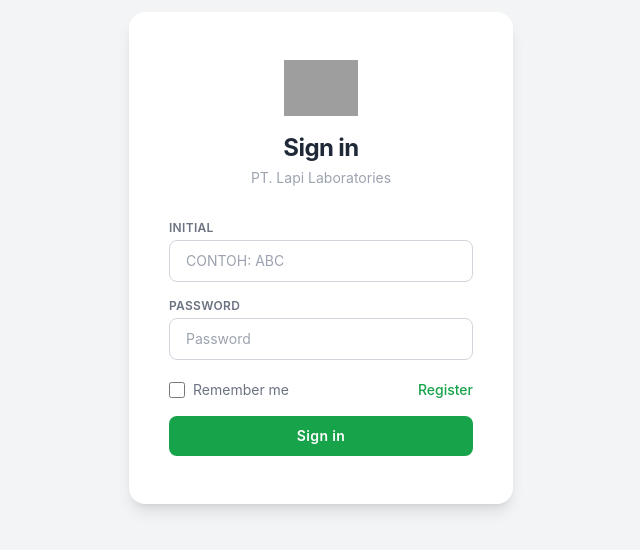
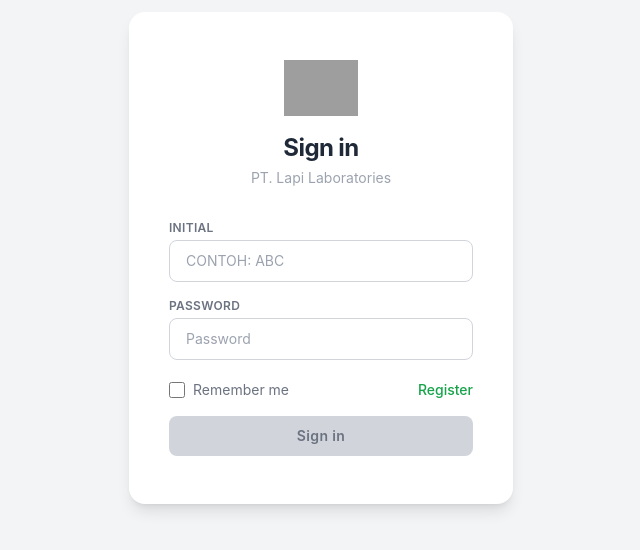
Before and after one commit to farizrivaldo98/eglapi_frontend, a React (Create React App) app: page / in a window 1280 px wide. Shown: the part 142-692 px from the top of the page, without its empty margins (319-959 px from the left). Built offline with nearby package versions, Linux system fonts and the light colour scheme; grey boxes are pictures that could not be loaded.

Commit message:
gabisa login register kalo bleum lengkap

```diff
--- a/src/pages/Login.jsx
+++ b/src/pages/Login.jsx
@@ -107,7 +107,10 @@ function Login() {
           <button
             onClick={() => addLogin()}
             type="button"
-            className="w-full mt-2 py-2.5 rounded-lg bg-green-600 hover:bg-green-500 active:bg-green-700 text-white text-sm font-semibold tracking-wide transition"
+            disabled={!username || !password}
+            className="w-full mt-2 py-2.5 rounded-lg text-sm font-semibold tracking-wide transition
+              bg-green-600 hover:bg-green-500 active:bg-green-700 text-white
+              disabled:bg-gray-300 disabled:text-gray-500 disabled:cursor-not-allowed"
           >
             Sign in
           </button>
--- a/src/pages/Register.jsx
+++ b/src/pages/Register.jsx
@@ -118,7 +118,10 @@ function Register() {
           <button
             onClick={() => addRegister()}
             type="button"
-            className="w-full mt-2 py-2.5 rounded-lg bg-green-600 hover:bg-green-500 active:bg-green-700 text-white text-sm font-semibold tracking-wide transition"
+            disabled={!fullName || !userName || !email || !password}
+            className="w-full mt-2 py-2.5 rounded-lg text-sm font-semibold tracking-wide transition
+              bg-green-600 hover:bg-green-500 active:bg-green-700 text-white
+              disabled:bg-gray-300 disabled:text-gray-500 disabled:cursor-not-allowed"
           >
             Register
           </button>
```
